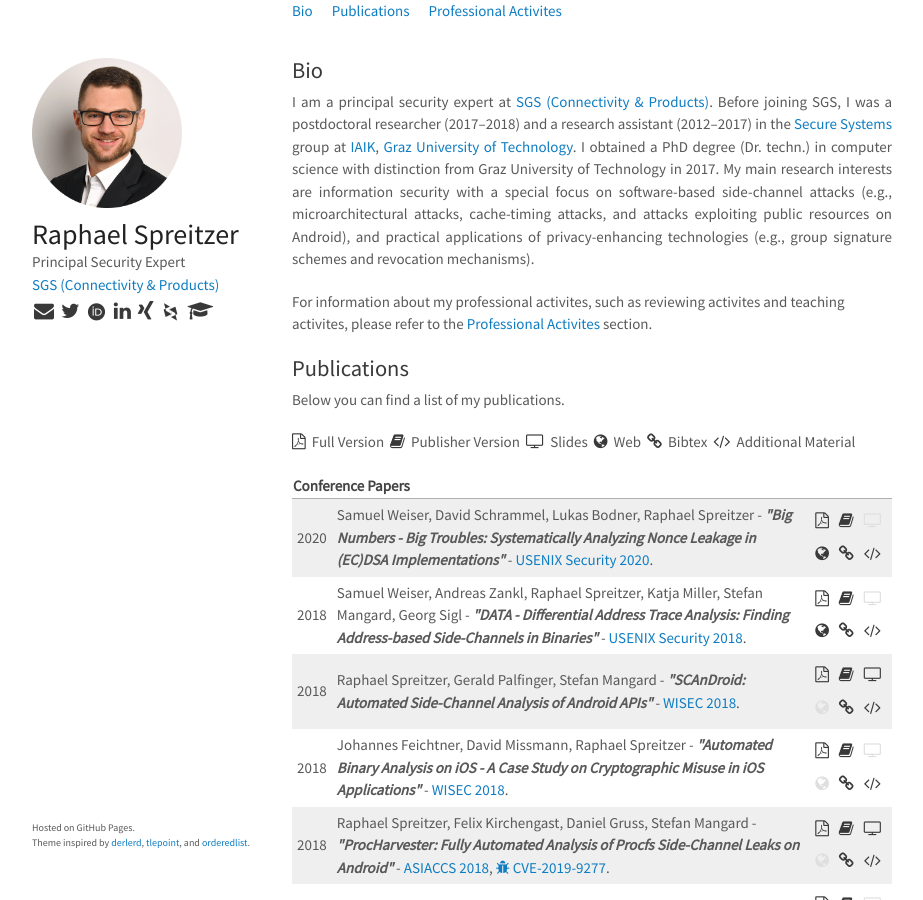
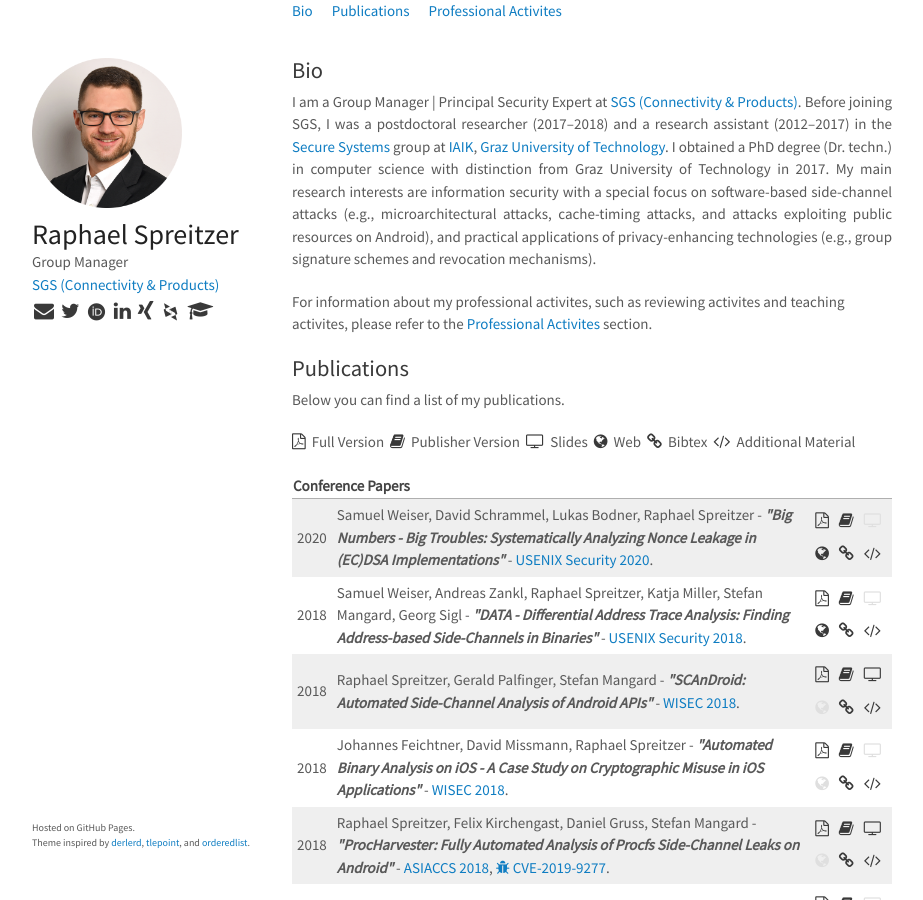
Before and after one commit to rspreitzer/rspreitzer.github.io, a Jekyll site: the page built from index.html, in a window 1280 px wide and 900 px high. Shown: the whole window, without its empty margins (178-1101 px from the left). Built offline with Jekyll 4.4.1, drawn with Linux system fonts in a browser that asks for light colours; some web fonts are replaced.

Commit message:
update Bio

```diff
--- a/_config.yml
+++ b/_config.yml
@@ -5,7 +5,7 @@ title: Raphael Spreitzer | SGS
 
 author: Raphael Spreitzer
 authorimg: images/rs.png
-authoroccup: Principal Security Expert
+authoroccup: Group Manager
 #inst: Secure Products & Systems
 #insturl:
 uni: SGS (Connectivity & Products)
--- a/_includes/bio.html
+++ b/_includes/bio.html
@@ -8,7 +8,7 @@
 
 <h2 id="bio">Bio</h2>
 <p class="bio">
-I am a principal security expert at <a href="https://www.sgs.com/en/campaigns/sgs-cybersecurity-services">SGS (Connectivity &amp; Products)</a>. Before joining SGS, I was a postdoctoral researcher (2017&ndash;2018) and a research assistant (2012&ndash;2017) in the <a href="https://www.iaik.tugraz.at/research-area/securesystems/">Secure Systems</a> group at <a href="https://www.iaik.tugraz.at">IAIK</a>, <a href="https://www.tugraz.at">Graz University of Technology</a>. I obtained a PhD degree (Dr. techn.) in computer science with distinction from Graz University of Technology in 2017. My main research interests are information security with a special focus on software-based side-channel attacks (e.g., microarchitectural attacks, cache-timing attacks, and attacks exploiting public resources on Android), and practical applications of privacy-enhancing technologies (e.g., group signature schemes and revocation mechanisms).
+I am a Group Manager | Principal Security Expert at <a href="https://www.sgs.com/en/campaigns/sgs-cybersecurity-services">SGS (Connectivity &amp; Products)</a>. Before joining SGS, I was a postdoctoral researcher (2017&ndash;2018) and a research assistant (2012&ndash;2017) in the <a href="https://www.iaik.tugraz.at/research-area/securesystems/">Secure Systems</a> group at <a href="https://www.iaik.tugraz.at">IAIK</a>, <a href="https://www.tugraz.at">Graz University of Technology</a>. I obtained a PhD degree (Dr. techn.) in computer science with distinction from Graz University of Technology in 2017. My main research interests are information security with a special focus on software-based side-channel attacks (e.g., microarchitectural attacks, cache-timing attacks, and attacks exploiting public resources on Android), and practical applications of privacy-enhancing technologies (e.g., group signature schemes and revocation mechanisms).
 <!-- Before, I finished the master's programme Software Engineering and Management with distinction at Graz University of Technology.--></p>
 
 <p>For information about my professional activites, such as reviewing activites and teaching activites, please refer to the <a href="#activities">Professional Activites</a> section. </p>
```
